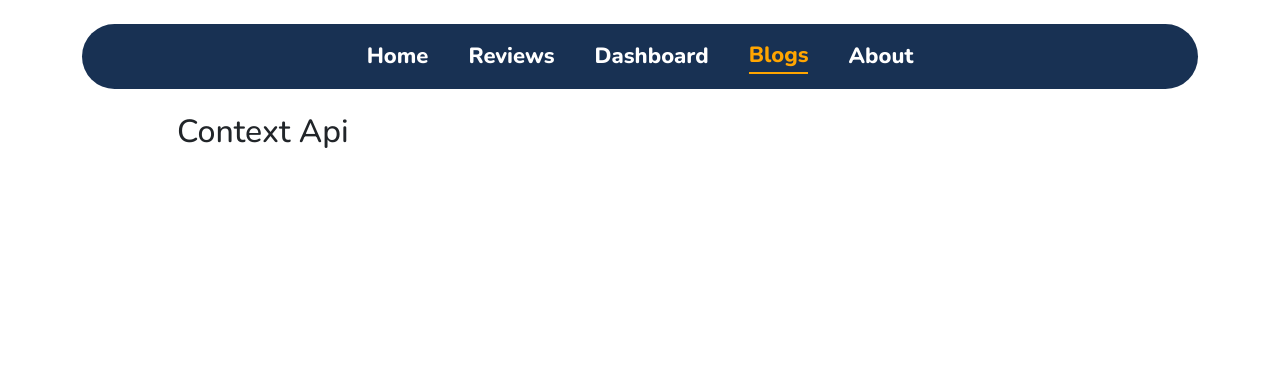
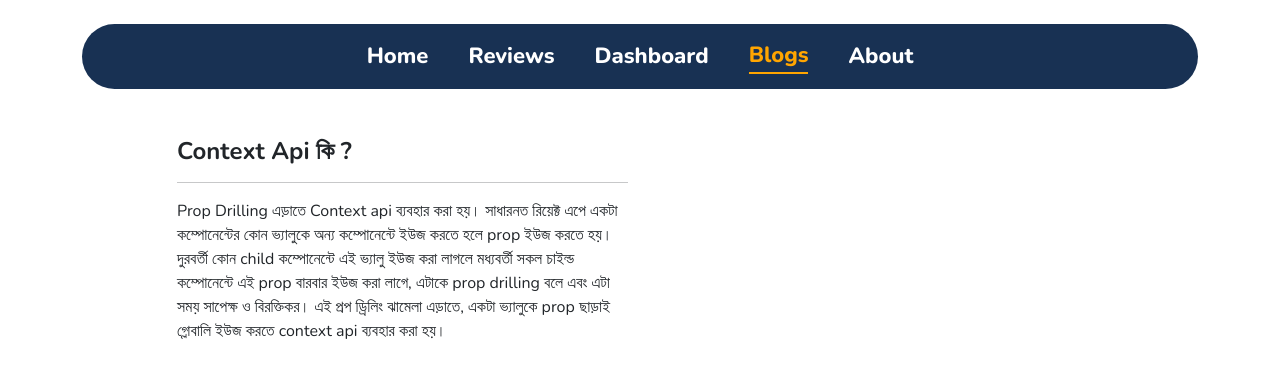
Before and after one commit to shafik720/assignment-9-react-router, a React (Create React App) app: page /blogs in a window 1280 px wide. Shown: the top 378 px of the page. Built offline with nearby package versions, Linux system fonts and the light colour scheme.

Commit message:
working on blog sections

```diff
--- a/src/Components/Blogs/Blogs.js
+++ b/src/Components/Blogs/Blogs.js
@@ -4,12 +4,16 @@ import './Blogs.css'
 const Blogs = () => {
     return (
         <div className="blogs-div">
-            <div className="container">
-                <div className="row">
+            <div className="container my-5">
+                <div className="row mt-5">
                     <div className="col-lg-1"></div>
                     <div className="col-lg-5">
                         <div className="">
-                            <h2>Context Api</h2>
+                            <h4 className="fw-bold fw-bolder">Context Api কি ?</h4>
+                            <hr />
+                            <p>Prop Drilling এড়াতে Context api ব্যবহার করা হয়।
+                                সাধারনত রিয়েক্ট এপে একটা কম্পোনেন্টের কোন ভ্যালুকে অন্য কম্পোনেন্টে ইউজ করতে হলে prop ইউজ করতে হয়। দুরবর্তী কোন child কম্পোনেন্টে এই ভ্যালু ইউজ  করা লাগলে মধ্যবর্তী সকল চাইল্ড কম্পোনেন্টে এই prop বারবার ইউজ করা লাগে, এটাকে prop drilling বলে এবং এটা সময় সাপেক্ষ ও বিরক্তিকর। এই প্রপ ড্রিলিং ঝামেলা এড়াতে, একটা ভ্যালুকে prop ছাড়াই গ্লোবালি ইউজ করতে context api ব্যবহার করা হয়।
+                            </p>
                         </div>
                     </div>
                 </div>
```
